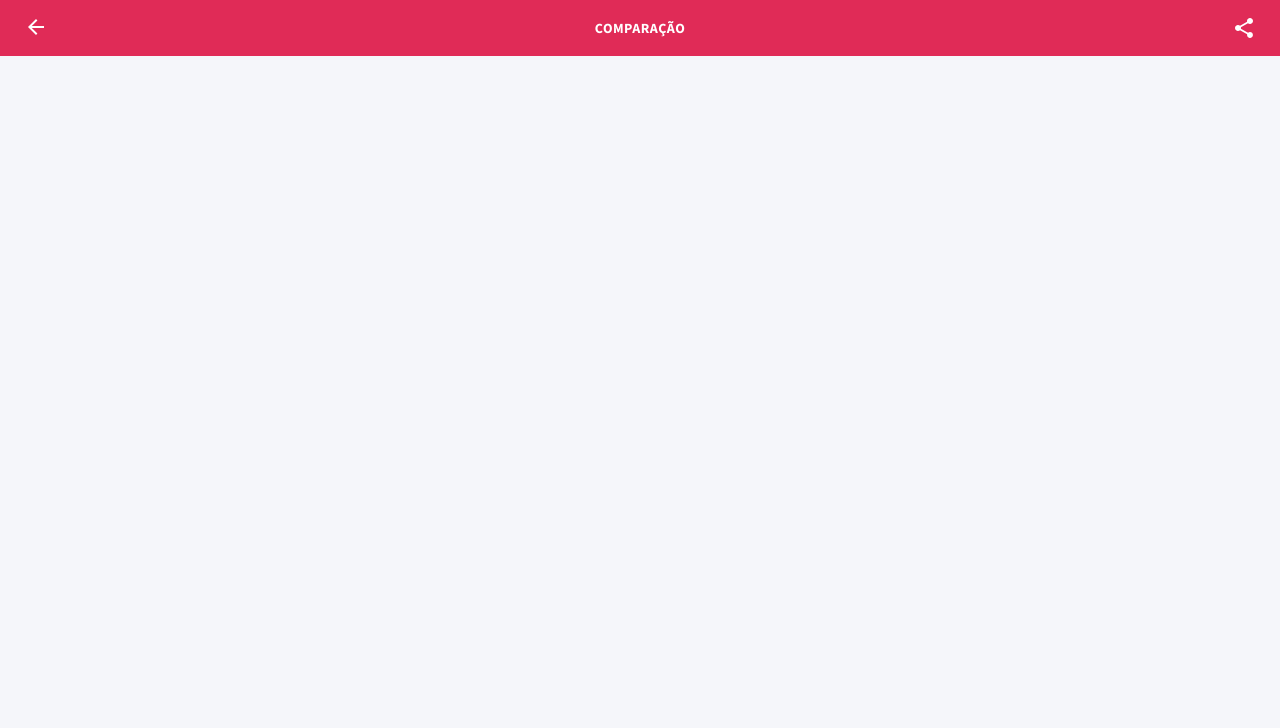
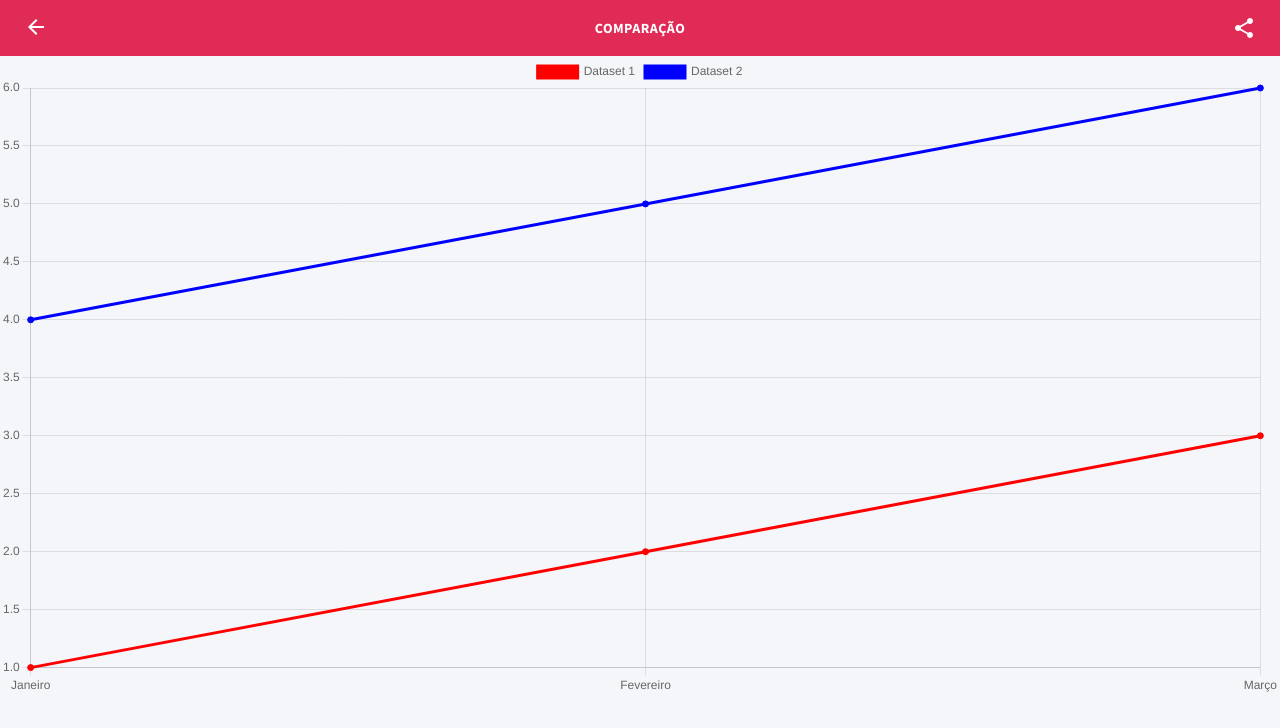
Before and after one commit to luizmellodev/radardoinvestidor-frontend, a Next.js app: page /comparacao in a window 1280 px wide. Shown: the top 728 px of the page. Built offline with nearby package versions, Linux system fonts and the light colour scheme.

Commit message:
WIP: chart comparison screen - Duda, Gabriel, Piccoli, Martin, Matheus, Thiago e Portella

```diff
--- a/package.json
+++ b/package.json
@@ -8,9 +8,11 @@
   },
   "dependencies": {
     "axios": "^0.21.1",
+    "chart.js": "^3.3.0",
     "dotenv": "^9.0.2",
     "next": "latest",
     "react": "17.0.2",
+    "react-chartjs-2": "^3.0.3",
     "react-dom": "17.0.2",
     "react-icons": "^4.2.0",
     "react-toastify": "^7.0.4",
--- /dev/null
+++ b/src/components/Chart/index.tsx
@@ -0,0 +1,61 @@
+import React from 'react';
+import { Line } from 'react-chartjs-2';
+
+const DATA_COUNT = 3;
+const NUMBER_CFG = {count: DATA_COUNT, min: -100, max: 100};
+
+const labels = ['Janeiro', 'Fevereiro', 'Março'];
+const data = {
+  labels: labels,
+  datasets: [
+    {
+      label: 'Dataset 1',
+      data: [1, 2, 3],
+      borderColor: '#F00',
+      backgroundColor: '#F00',
+      yAxisID: 'y',
+    },
+    {
+      label: 'Dataset 2',
+      data: [4, 5, 6],
+      borderColor: '#00F',
+      backgroundColor: '#00F',
+      yAxisID: 'y',
+    }
+  ]
+};
+
+const config = {
+  type: 'line',
+  data: data,
+  options: {
+    responsive: true,
+    interaction: {
+      mode: 'index',
+      intersect: false,
+    },
+    stacked: false,
+    plugins: {
+      title: {
+        display: true,
+        text: 'Chart.js Line Chart - Multi Axis'
+      }
+    },
+    scales: {
+      y: {
+        type: 'linear',
+        display: true,
+        position: 'left',
+        gridLines: {
+          drawOnArea: true,
+        },
+      },
+    }
+  },
+};
+
+const MultiAxisLine = () => (
+    <Line type='line' data={data} options={config} />
+);
+
+export default MultiAxisLine;
--- a/src/pages/comparacao.tsx
+++ b/src/pages/comparacao.tsx
@@ -8,6 +8,8 @@ import TopBar from 'components/TopBar';
 import Screen from 'components/Screen';
 import FundCard from 'components/FundCard';
 import Modal from 'components/Modal';
+
+import MultiAxisLine from 'components/Chart';
 
 export const Container = styled.div`
   height: 100%;
@@ -94,7 +96,7 @@ export default function Comparacao() {
       <Screen>
         <Container>
           <TopBar title="Comparação" rightIcon={<MdShare size={24} />} />
-
+          <MultiAxisLine/>
           <Content>
             {selectedFunds.map((fund) => (
               <FundCard
```
Also changed, not shown: 1 other file (tests, documents, lock files or other folders).
